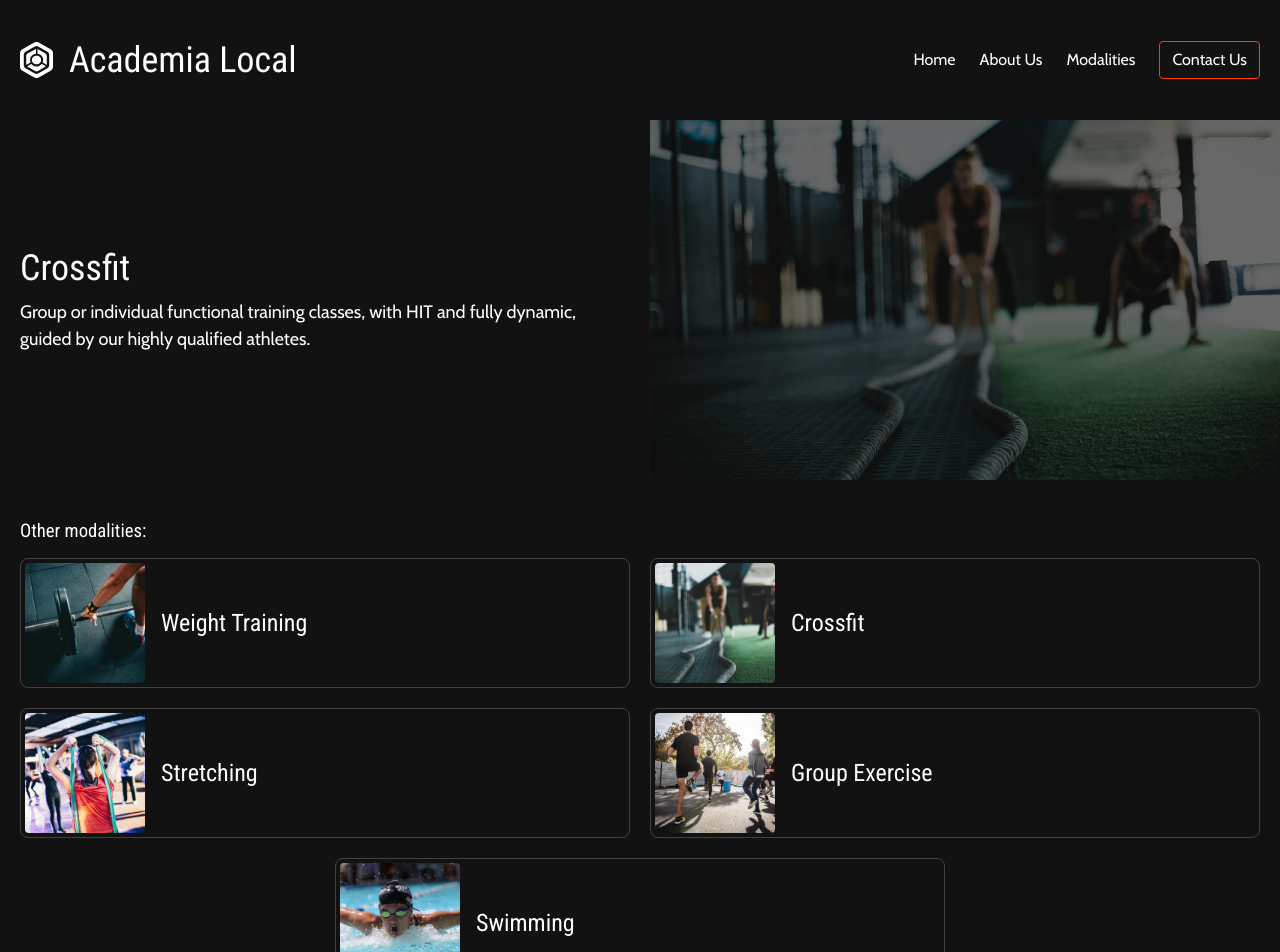
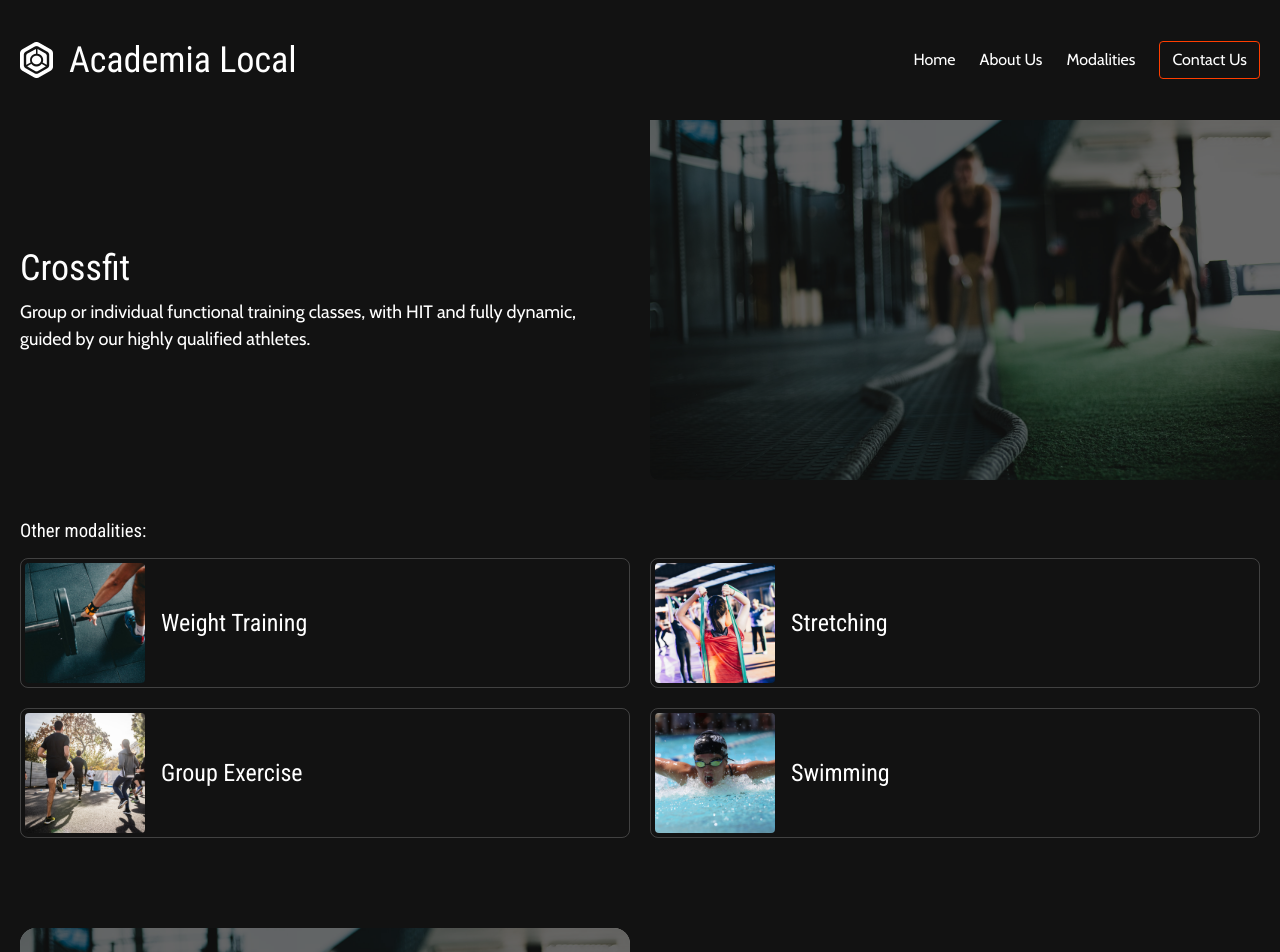
Before and after one commit to Vlosada7/academiaLocal, a SvelteKit app: page /modalities/crossfit in a window 1280 px wide. Shown: the top 952 px of the page. Built offline with nearby package versions, Linux system fonts and the light colour scheme.

Commit message:
remove actual page from other modalities

```diff
--- a/src/routes/modalities/[slug]/+page.svelte
+++ b/src/routes/modalities/[slug]/+page.svelte
@@ -3,10 +3,8 @@
   import { modalities } from '$lib/stores'
 	import IntroSingle from '$lib/IntroSingle.svelte';
 	import Card from '../../../lib/Card.svelte';
+  import autoAnimate from "@formkit/auto-animate"
 
-  let modalitie = $page.params.slug
-
-  // let data = $modalities.find(e => e.slug === modalitie);
   export let data;
 </script>
 
@@ -15,9 +13,11 @@
 <section class="related">
   <div class="related__wrapper wrap">
     <h3>Other modalities:</h3>
-    <div class="list">
+    <div class="list" use:autoAnimate>
       {#each $modalities as info}
+      {#if info.slug !== $page.params.slug}
       <Card info={info}/>
+      {/if}
       {/each}
     </div>
   </div>
```
